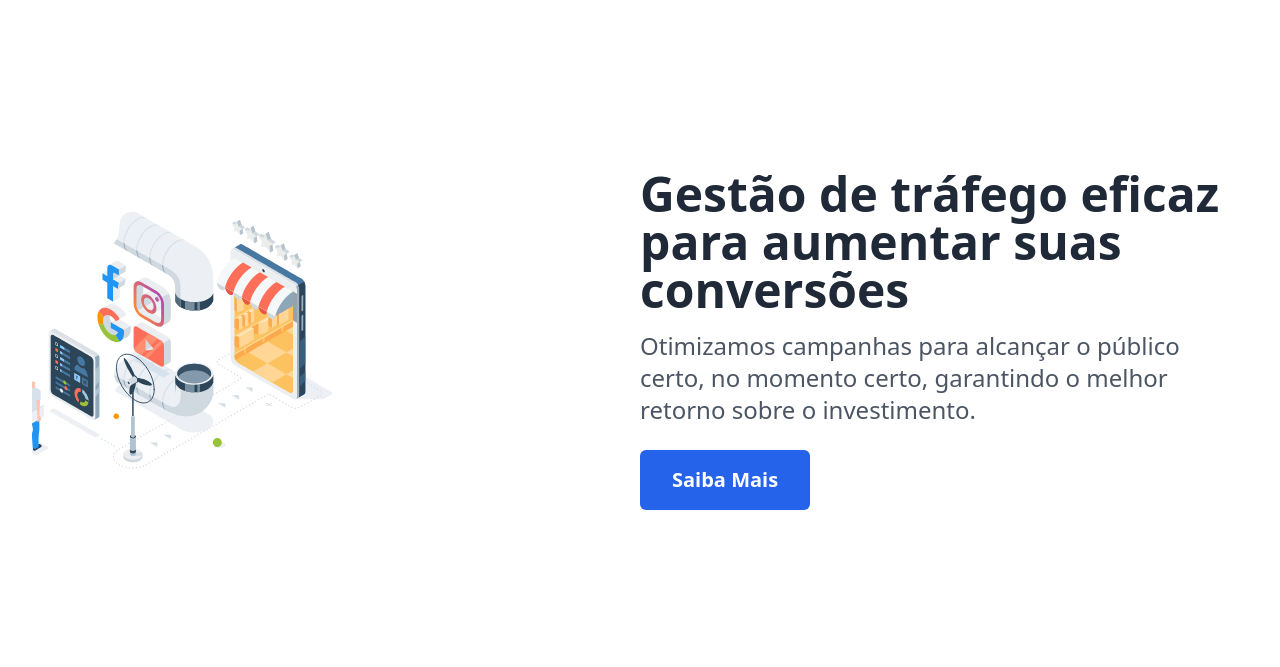
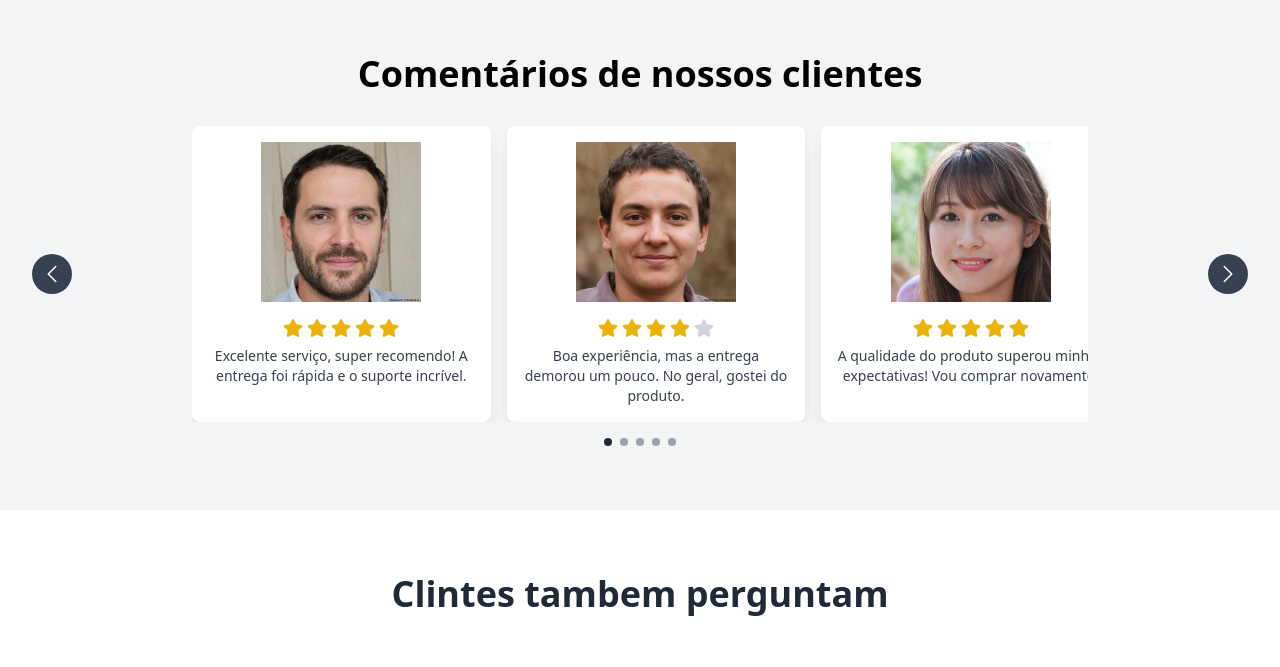
Before and after one commit to lazodev/lztagency, a Next.js app: page / in a window 1280 px wide. Shown: the part 2126-2793 px from the top of the page. Built offline with nearby package versions, Linux system fonts and the light colour scheme; no server answers.

Commit message:
remove lottie depends page

```diff
--- a/src/pages/index.tsx
+++ b/src/pages/index.tsx
@@ -1,9 +1,6 @@
 import React from 'react';
 import Hero from '../components/Hero';
-import TrafficManagement from '../components/TrafficManagement';
 import FAQItem from '../components/FAQItem';
-import BotsAutomations from '../components/BotsAutomations';
-import WebSites from '../components/WebSites';
 import SocialProofCarousel from '../components/SocialProofCarousel';
 import Seo from '../components/Seo';
 import { SpeedInsights } from '@vercel/speed-insights/next';
@@ -39,9 +36,6 @@ const Home: React.FC = () => {
           <SpeedInsights />
           <Hero />
           <BentoGrid />
-          <TrafficManagement />
-          <BotsAutomations />
-          <WebSites />
           <SocialProofCarousel />
           <FAQItem />
           <Newsletter />
```
